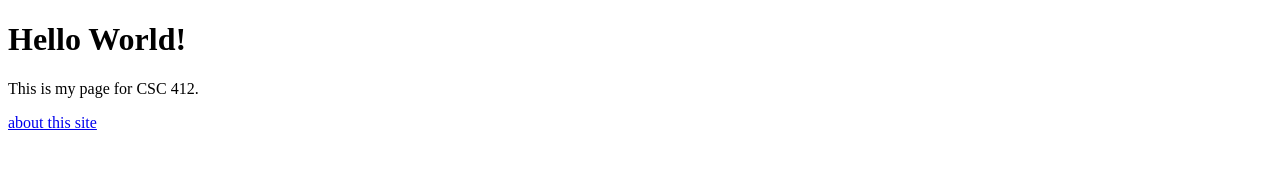
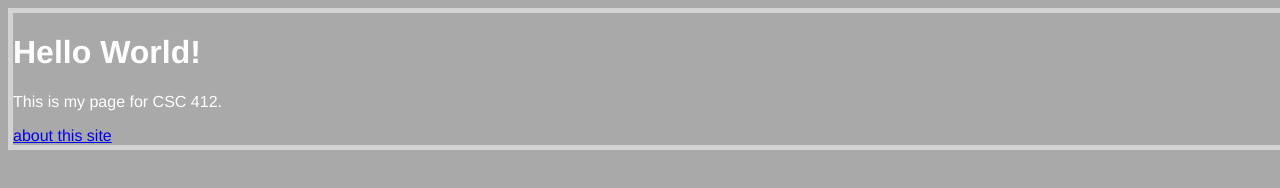
Before and after one commit to peterpanning/csc412-website, a plain HTML site: page index.html in a window 1280 px wide. Drawn offline with Linux system fonts and the light colour scheme.

Commit message:
Added some CSS

```diff
--- a/site.css
+++ b/site.css
@@ -9,3 +9,12 @@ root {
 .sansSerif{
     font-family: sans-serif;
 }
+
+body {
+  background-color: darkgrey;
+  font-family: helvetica;
+  border: 5px solid lightgrey;
+  color: white;
+  height: 100%;
+  width: 100%;
+}
```
Also changed, not shown: about.html (+0 -1 lines), index.html (line endings or trailing spaces).
